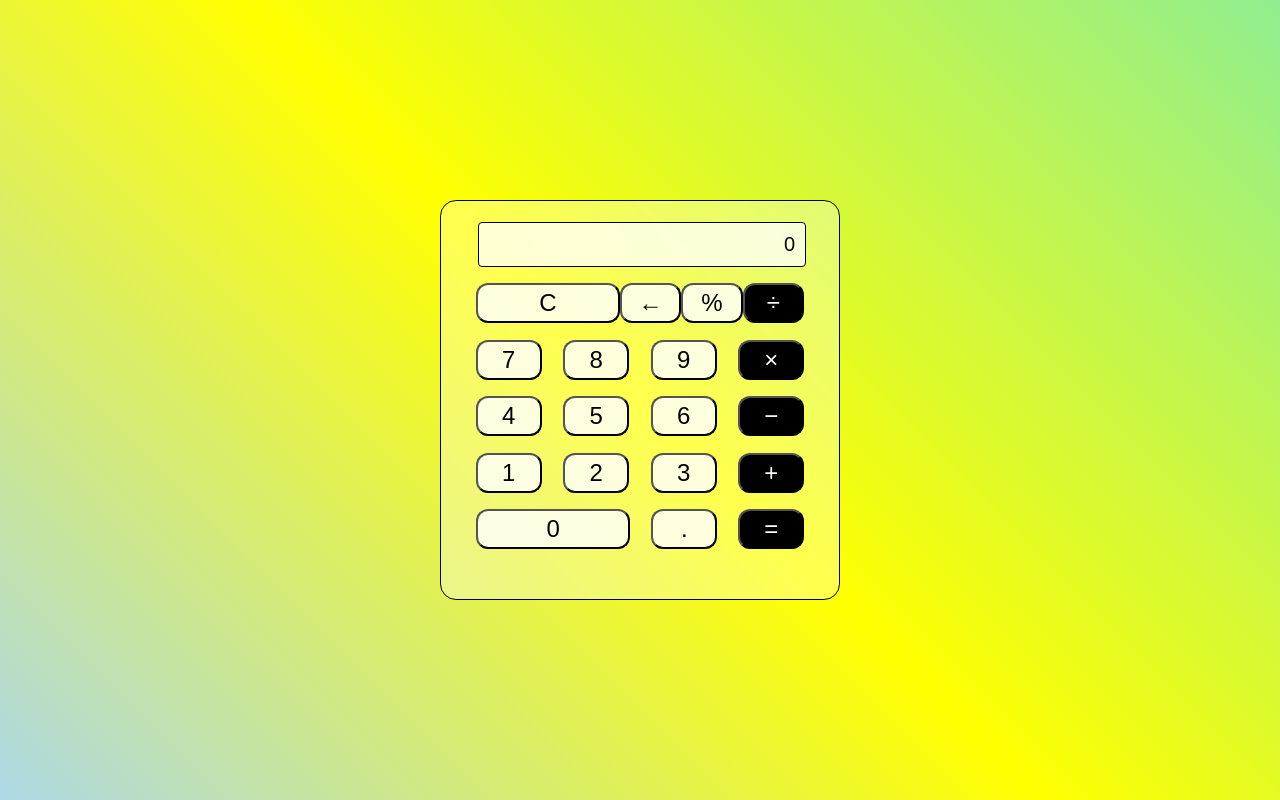
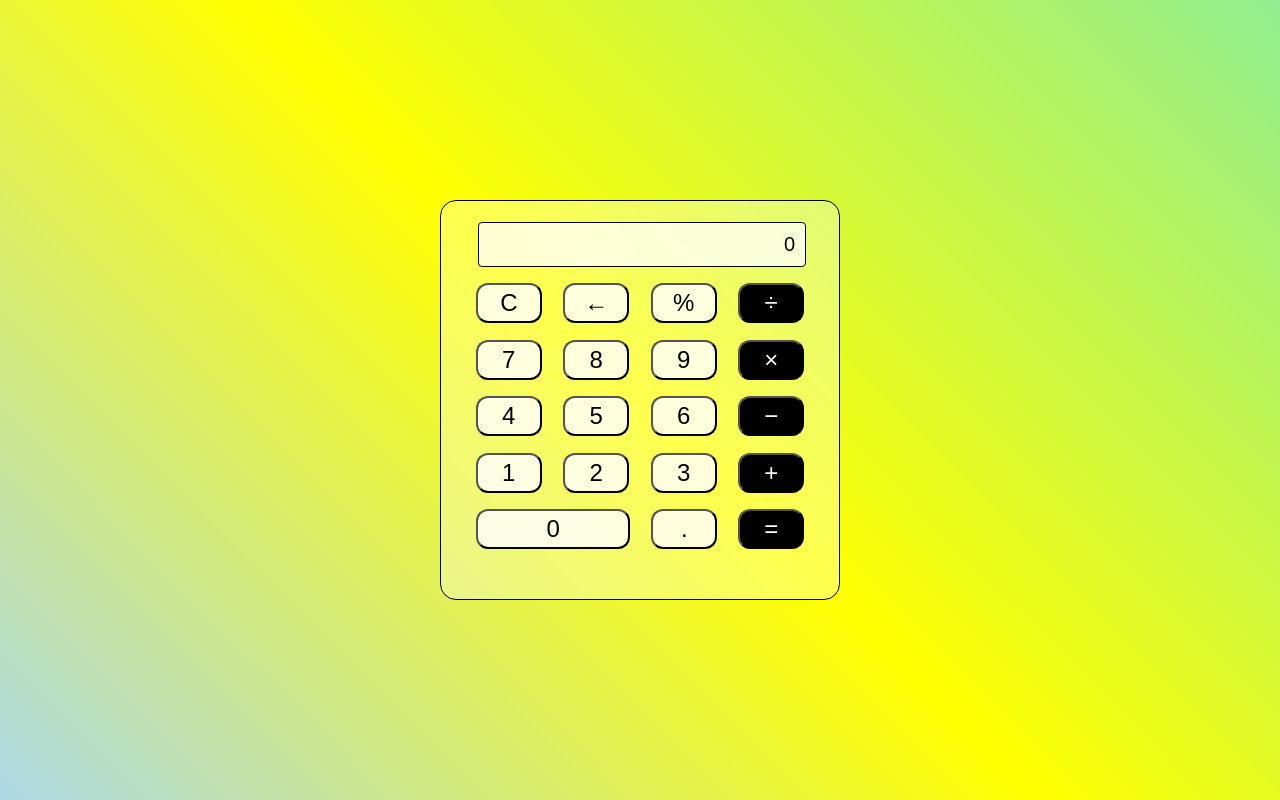
Before and after one commit to SharathShivaNaikBanoth/webApplicationCalc, a plain HTML site: page v_DarkKnight/HTML/index.html in a window 1280 px wide. Drawn offline with Linux system fonts and the light colour scheme.

Commit message:
class changes

```diff
--- a/v_DarkKnight/HTML/index.html
+++ b/v_DarkKnight/HTML/index.html
@@ -15,7 +15,7 @@
 
         <section class="calc-buttons">
             <div class="calc-button-row">
-                <button class="row-button double">
+                <button class="row-button">
                     C
                 </button>
                 <button class="row-button">
```
